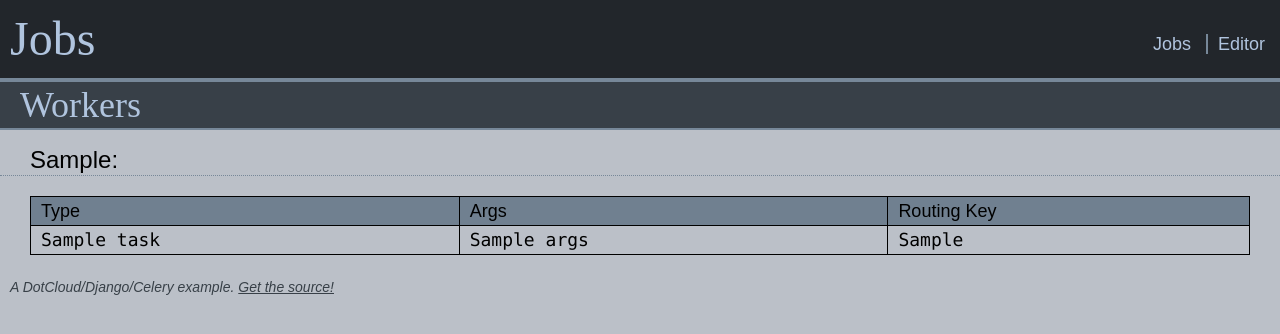
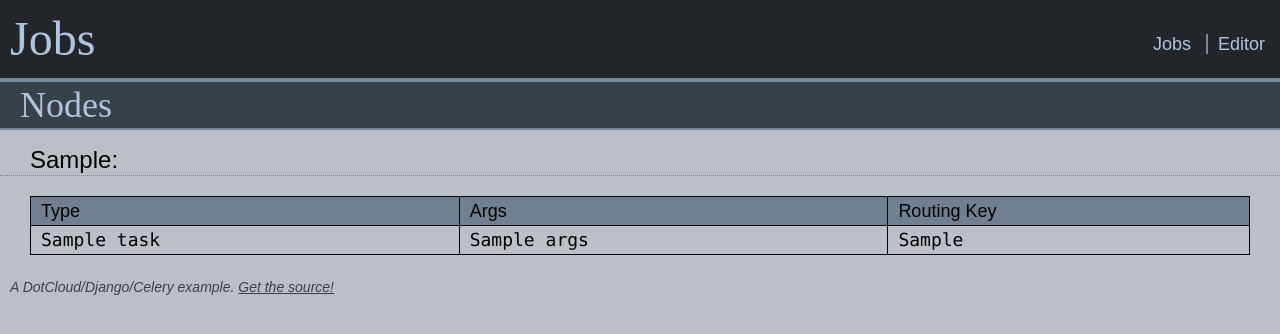
Before and after one commit to linearregression/dj-celery, a Django app: template minestrone/templates/soup/jobs.html in a window 1280 px wide. Shown: the top 334 px of the page. Run offline with Django 3.2, Linux system fonts and the light colour scheme; the template is opened without the code that fills it: most values are stand-ins (such as "Sample title", 1, 10 or a date in 2020); parts of the project's set-up code (start-up, migrations or seed data) failed here and were passed over.

Commit message:
Clarify things a bit Workers are actually Nodes (i.e: hosts with one or more worker(s))

```diff
--- a/minestrone/soup/views.py
+++ b/minestrone/soup/views.py
@@ -11,7 +11,7 @@ class JobsView(TemplateView):
     def get_context_data(self, **kwargs):
         return {
             'params': kwargs,
-            'workers': inspect().active(),
+            'nodes': inspect().active(),
         }
 
 class EditorView(FormView):
--- a/minestrone/templates/soup/jobs.html
+++ b/minestrone/templates/soup/jobs.html
@@ -3,28 +3,29 @@
 {% block title %}Jobs{% endblock %}
 
 {% block content %}
-    <h2>Workers</h2>
-        {% for worker in workers.items %}
-        <h3>{{ worker.0 }}:</h3>
+    <h2>Nodes</h2>
+        {% for n in nodes.items %}
+        {# n is a pair with the hostname and the list of active tasks of the node #}
+        <h3>{{ n.0 }}:</h3>
             <div class="listing">
-                {% if worker.1 %}
+                {% if n.1 %}
                 <table>
                 <thead>
                     <tr><th>Type</th><th>Args</th><th>Routing Key</th></tr>
                 </thead>
                 <tbody>
-                {% for task in worker.1 %}
+                {% for task in n.1 %}
                     <tr><td>{{ task.name }}</td><td>{{ task.args }}</td><td>{{ task.delivery_info.routing_key }}</td></tr>
                 {% endfor %}
                 </tbody>
                 </table>
                 {% else %}
-                <em>No jobs pending.</em>
+                <em>No active jobs.</em>
                 {% endif %}
             </div>
         {% empty %}
         <div class="listing">
-            <em>No workers running.</em>
+            <em>No nodes running.</em>
         </div>
         {% endfor %}
 {% endblock %}
```
